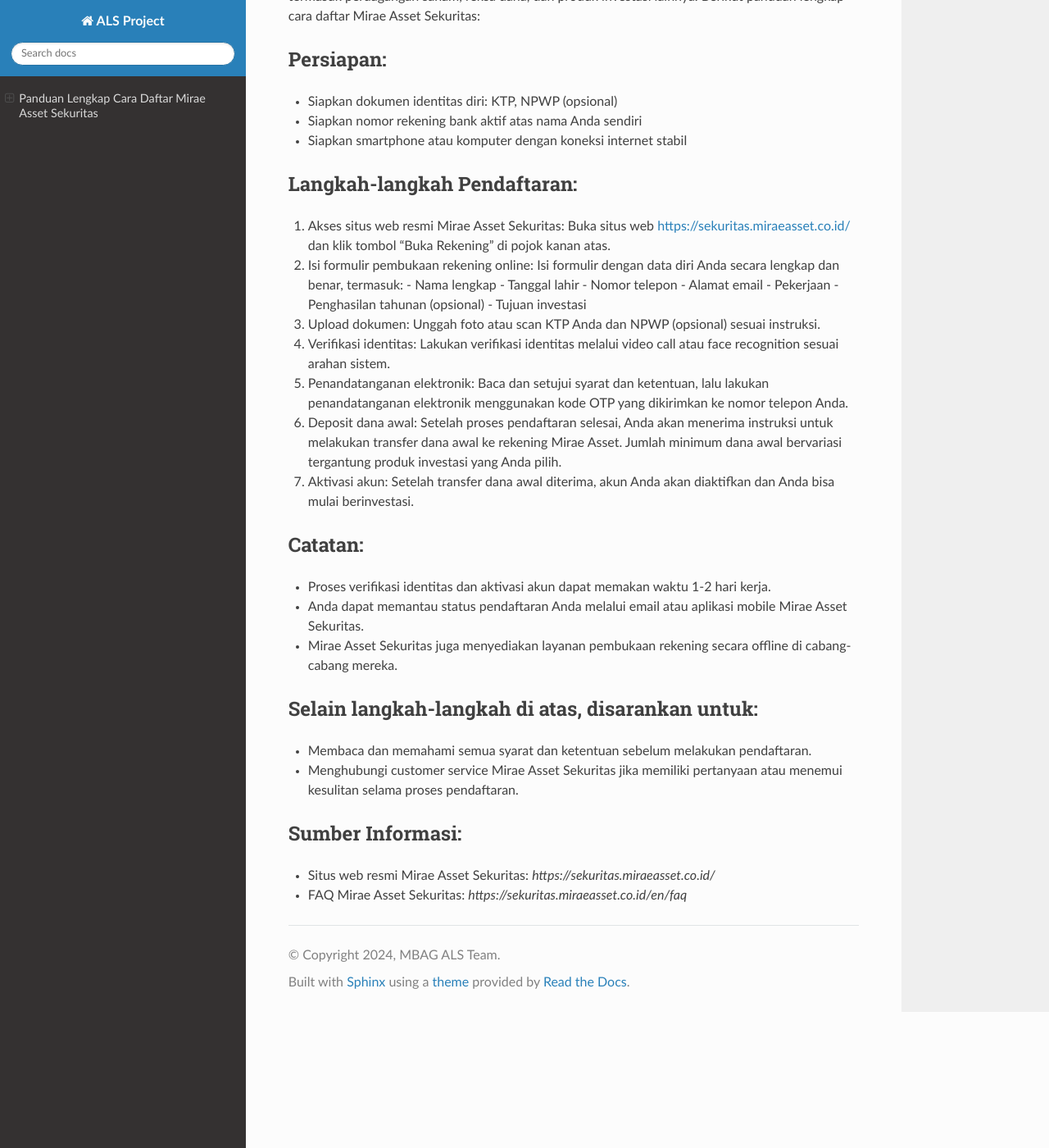
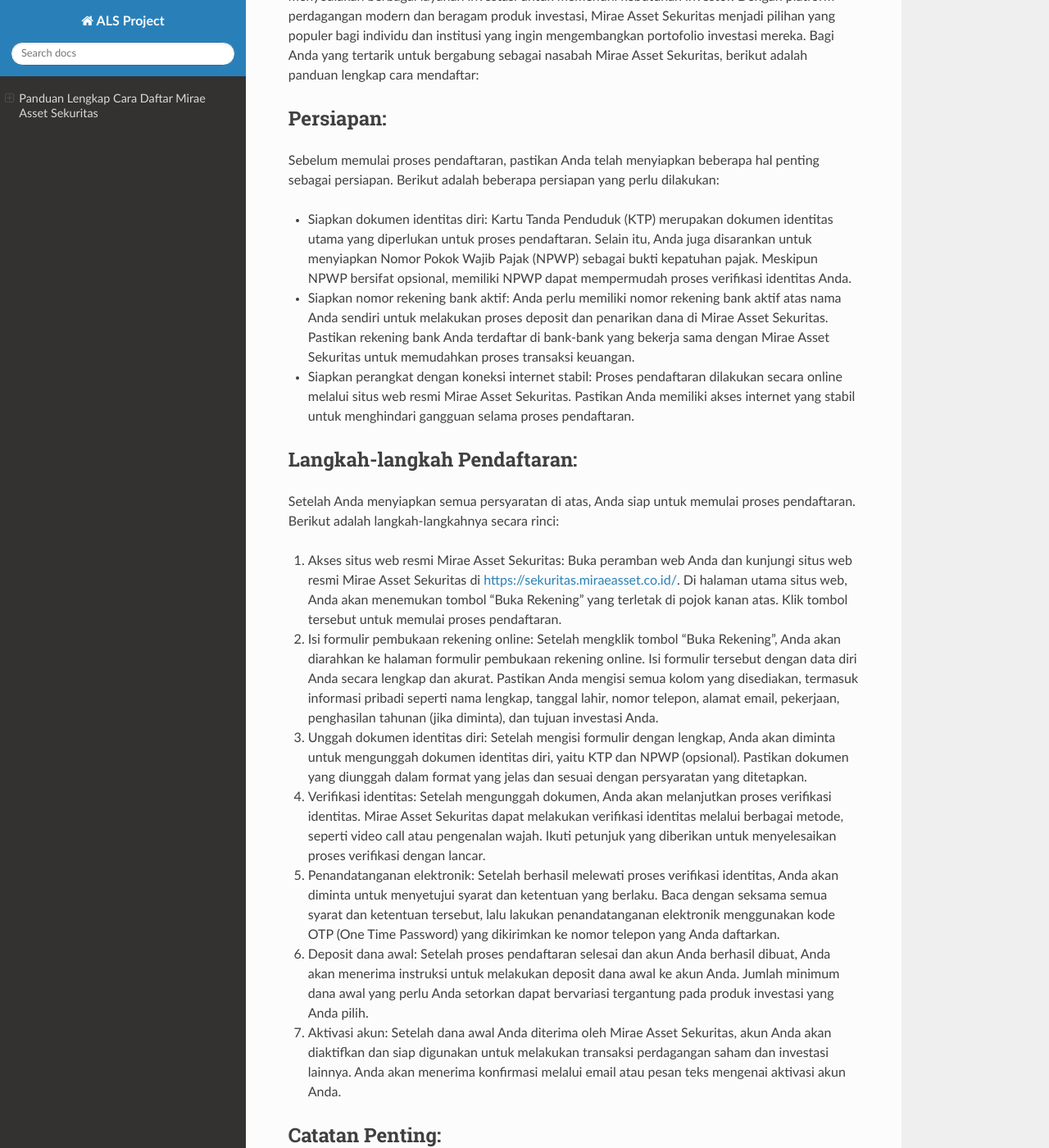
Before and after one commit to Dendibakom/mirae-asset, a Sphinx documentation site: the page built from docs/index.rst, in a window 1280 px wide and 1400 px high, scrolled down 237 px. Shown: the whole window at 82% size. Built offline with Sphinx 7.4.7 and the Read the Docs theme 2.0.0, drawn with Linux system fonts in a browser that asks for light colours; some of the changed text lies outside the part shown.

Commit message:
Update index.rst

```diff
--- a/docs/index.rst
+++ b/docs/index.rst
@@ -1,53 +1,53 @@
 Panduan Lengkap Cara Daftar Mirae Asset Sekuritas
 ===================================================
 
-Mirae Asset Sekuritas adalah `perusahaan sekuritas <https://navi.id>`_ yang menawarkan berbagai layanan investasi, termasuk perdagangan saham, reksa dana, dan produk investasi lainnya. Berikut panduan lengkap cara daftar Mirae Asset Sekuritas:
+Mirae Asset Sekuritas merupakan salah satu `perusahaan sekuritas <https://navi.id>`_ terkemuka di Indonesia yang menyediakan berbagai layanan investasi untuk memenuhi kebutuhan investor. Dengan platform perdagangan modern dan beragam produk investasi, Mirae Asset Sekuritas menjadi pilihan yang populer bagi individu dan institusi yang ingin mengembangkan portofolio investasi mereka. Bagi Anda yang tertarik untuk bergabung sebagai nasabah Mirae Asset Sekuritas, berikut adalah panduan lengkap cara mendaftar:
 
 Persiapan:
 ----------
 
-- Siapkan dokumen identitas diri: KTP, NPWP (opsional)
-- Siapkan nomor rekening bank aktif atas nama Anda sendiri
-- Siapkan smartphone atau komputer dengan koneksi internet stabil
+Sebelum memulai proses pendaftaran, pastikan Anda telah menyiapkan beberapa hal penting sebagai persiapan. Berikut adalah beberapa persiapan yang perlu dilakukan:
+
+- Siapkan dokumen identitas diri: Kartu Tanda Penduduk (KTP) merupakan dokumen identitas utama yang diperlukan untuk proses pendaftaran. Selain itu, Anda juga disarankan untuk menyiapkan Nomor Pokok Wajib Pajak (NPWP) sebagai bukti kepatuhan pajak. Meskipun NPWP bersifat opsional, memiliki NPWP dapat mempermudah proses verifikasi identitas Anda.
+
+- Siapkan nomor rekening bank aktif: Anda perlu memiliki nomor rekening bank aktif atas nama Anda sendiri untuk melakukan proses deposit dan penarikan dana di Mirae Asset Sekuritas. Pastikan rekening bank Anda terdaftar di bank-bank yang bekerja sama dengan Mirae Asset Sekuritas untuk memudahkan proses transaksi keuangan.
+
+- Siapkan perangkat dengan koneksi internet stabil: Proses pendaftaran dilakukan secara online melalui situs web resmi Mirae Asset Sekuritas. Pastikan Anda memiliki akses internet yang stabil untuk menghindari gangguan selama proses pendaftaran.
 
 Langkah-langkah Pendaftaran:
 -----------------------------
 
-1. Akses situs web resmi Mirae Asset Sekuritas: Buka situs web https://sekuritas.miraeasset.co.id/ dan klik tombol "Buka Rekening" di pojok kanan atas.
+Setelah Anda menyiapkan semua persyaratan di atas, Anda siap untuk memulai proses pendaftaran. Berikut adalah langkah-langkahnya secara rinci:
 
-2. Isi formulir pembukaan rekening online: Isi formulir dengan data diri Anda secara lengkap dan benar, termasuk:
-   - Nama lengkap
-   - Tanggal lahir
-   - Nomor telepon
-   - Alamat email
-   - Pekerjaan
-   - Penghasilan tahunan (opsional)
-   - Tujuan investasi
+1. Akses situs web resmi Mirae Asset Sekuritas: Buka peramban web Anda dan kunjungi situs web resmi Mirae Asset Sekuritas di https://sekuritas.miraeasset.co.id/. Di halaman utama situs web, Anda akan menemukan tombol "Buka Rekening" yang terletak di pojok kanan atas. Klik tombol tersebut untuk memulai proses pendaftaran.
 
-3. Upload dokumen: Unggah foto atau scan KTP Anda dan NPWP (opsional) sesuai instruksi.
+2. Isi formulir pembukaan rekening online: Setelah mengklik tombol "Buka Rekening", Anda akan diarahkan ke halaman formulir pembukaan rekening online. Isi formulir tersebut dengan data diri Anda secara lengkap dan akurat. Pastikan Anda mengisi semua kolom yang disediakan, termasuk informasi pribadi seperti nama lengkap, tanggal lahir, nomor telepon, alamat email, pekerjaan, penghasilan tahunan (jika diminta), dan tujuan investasi Anda.
 
-4. Verifikasi identitas: Lakukan verifikasi identitas melalui video call atau face recognition sesuai arahan sistem.
+3. Unggah dokumen identitas diri: Setelah mengisi formulir dengan lengkap, Anda akan diminta untuk mengunggah dokumen identitas diri, yaitu KTP dan NPWP (opsional). Pastikan dokumen yang diunggah dalam format yang jelas dan sesuai dengan persyaratan yang ditetapkan.
 
-5. Penandatanganan elektronik: Baca dan setujui syarat dan ketentuan, lalu lakukan penandatanganan elektronik menggunakan kode OTP yang dikirimkan ke nomor telepon Anda.
+4. Verifikasi identitas: Setelah mengunggah dokumen, Anda akan melanjutkan proses verifikasi identitas. Mirae Asset Sekuritas dapat melakukan verifikasi identitas melalui berbagai metode, seperti video call atau pengenalan wajah. Ikuti petunjuk yang diberikan untuk menyelesaikan proses verifikasi dengan lancar.
 
-6. Deposit dana awal: Setelah proses pendaftaran selesai, Anda akan menerima instruksi untuk melakukan transfer dana awal ke rekening Mirae Asset. Jumlah minimum dana awal bervariasi tergantung produk investasi yang Anda pilih.
+5. Penandatanganan elektronik: Setelah berhasil melewati proses verifikasi identitas, Anda akan diminta untuk menyetujui syarat dan ketentuan yang berlaku. Baca dengan seksama semua syarat dan ketentuan tersebut, lalu lakukan penandatanganan elektronik menggunakan kode OTP (One Time Password) yang dikirimkan ke nomor telepon yang Anda daftarkan.
 
-7. Aktivasi akun: Setelah transfer dana awal diterima, akun Anda akan diaktifkan dan Anda bisa mulai berinvestasi.
+6. Deposit dana awal: Setelah proses pendaftaran selesai dan akun Anda berhasil dibuat, Anda akan menerima instruksi untuk melakukan deposit dana awal ke akun Anda. Jumlah minimum dana awal yang perlu Anda setorkan dapat bervariasi tergantung pada produk investasi yang Anda pilih.
 
-Catatan:
---------
+7. Aktivasi akun: Setelah dana awal Anda diterima oleh Mirae Asset Sekuritas, akun Anda akan diaktifkan dan siap digunakan untuk melakukan transaksi perdagangan saham dan investasi lainnya. Anda akan menerima konfirmasi melalui email atau pesan teks mengenai aktivasi akun Anda.
 
-- Proses verifikasi identitas dan aktivasi akun dapat memakan waktu 1-2 hari kerja.
-- Anda dapat memantau status pendaftaran Anda melalui email atau aplikasi mobile Mirae Asset Sekuritas.
-- Mirae Asset Sekuritas juga menyediakan layanan pembukaan rekening secara offline di cabang-cabang mereka.
+Catatan Penting:
+-----------------
 
-Selain langkah-langkah di atas, disarankan untuk:
--------------------------------------------------
-- Membaca dan memahami semua syarat dan ketentuan sebelum melakukan pendaftaran.
-- Menghubungi customer service Mirae Asset Sekuritas jika memiliki pertanyaan atau menemui kesulitan selama proses pendaftaran.
+- Proses verifikasi identitas dan aktivasi akun dapat memakan waktu beberapa hari kerja. Pastikan untuk memantau email atau aplikasi mobile Mirae Asset Sekuritas untuk informasi terkini mengenai status pendaftaran Anda.
 
-Sumber Informasi:
-------------------
+- Selain melakukan pendaftaran secara online, Mirae Asset Sekuritas juga menyediakan layanan pembukaan rekening secara offline di beberapa cabang mereka. Jika Anda lebih nyaman atau membutuhkan bantuan langsung, Anda dapat mengunjungi cabang-cabang Mirae Asset Sekuritas terdekat.
 
-- Situs web resmi Mirae Asset Sekuritas: `https://sekuritas.miraeasset.co.id/`
-- FAQ Mirae Asset Sekuritas: `https://sekuritas.miraeasset.co.id/en/faq`
+- Sebelum memulai proses pendaftaran, disarankan untuk membaca dan memahami semua syarat dan ketentuan yang berlaku. Hal ini akan membantu Anda untuk memahami hak dan kewajiban sebagai nasabah Mirae Asset Sekuritas.
+
+- Jika Anda mengalami kesulitan atau memiliki pertanyaan selama proses pendaftaran, jangan ragu untuk menghubungi customer service Mirae Asset Sekuritas melalui telepon atau email. Mereka akan dengan senang hati membantu Anda dalam proses pendaftaran dan memberikan informasi yang dibutuhkan.
+
+Sumber Informasi Tambahan:
+---------------------------
+
+- Situs web resmi Mirae Asset Sekuritas: [https://sekuritas.miraeasset.co.id/](https://sekuritas.miraeasset.co.id/)
+- FAQ Mirae Asset Sekuritas: [https://sekuritas.miraeasset.co.id/en/faq](https://sekuritas.miraeasset.co.id/en/faq)
+
+Dengan mengikuti panduan di atas, Anda dapat dengan mudah mendaftar sebagai nasabah di Mirae Asset Sekuritas dan memulai perjalanan investasi Anda. Selamat berinvestasi!
```
